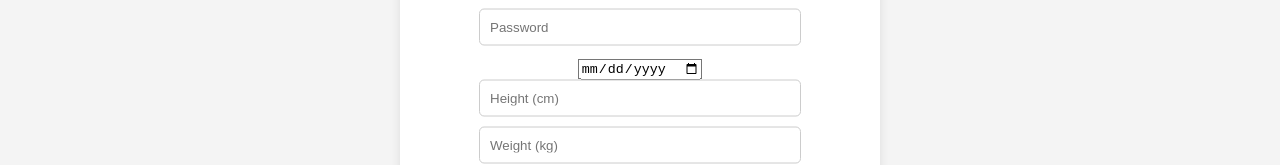
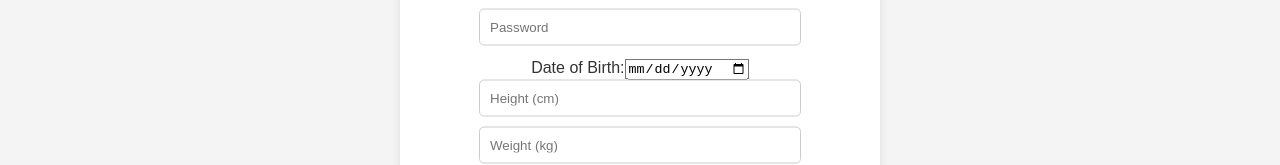
Before and after one commit to ZechariahP/GitFit, a React (Vite) app: page /login in a window 1280 px wide. Both pictures are taken after a click on the button "Register". Shown: the part 519-684 px from the top of the page. Built offline with nearby package versions, Linux system fonts and the light colour scheme.

Commit message:
second commit

```diff
--- a/src/components/ExerciseEntriesTable.tsx
+++ b/src/components/ExerciseEntriesTable.tsx
@@ -5,9 +5,10 @@ interface ExerciseEntriesTableProps {
   exerciseEntries: ExerciseEntry[];
   onRemoveExerciseEntry: (id: number) => void;
   calculateExerciseTotals: (entries: ExerciseEntry[]) => { duration: number, caloriesBurned: number };
+  user_id: number | undefined;
 }
 
-const ExerciseEntriesTable: React.FC<ExerciseEntriesTableProps> = ({ exerciseEntries, onRemoveExerciseEntry, calculateExerciseTotals, user_id }) => {
+const ExerciseEntriesTable: React.FC<ExerciseEntriesTableProps> = ({ exerciseEntries, onRemoveExerciseEntry, calculateExerciseTotals}) => {
 
   const handleRemove = (id: number) => {
     onRemoveExerciseEntry(id);
--- a/src/components/Login.tsx
+++ b/src/components/Login.tsx
@@ -60,7 +60,8 @@ const Login: React.FC = () => {
           <h2>Register</h2>
           <input type="text" value={firstName} onChange={(e) => setFirstName(e.target.value)} placeholder="First Name" />
           <input type="email" value={email} onChange={(e) => setEmail(e.target.value)} placeholder="Email" />
-          <input type="password" value={password} onChange={(e) => setPassword(e.target.value)} placeholder="Password" />
+          <input type="password" value={password} onChange={(e) => setPassword(e.target.value)} placeholder="Password" /><br></br>
+          <label>Date of Birth:</label>
           <input type="date" value={dob} onChange={(e) => setDob(e.target.value)} placeholder="Date of Birth" />
           <input type="number" value={height} onChange={(e) => setHeight(e.target.value)} placeholder="Height (cm)" />
           <input type="number" value={weight} onChange={(e) => setWeight(e.target.value)} placeholder="Weight (kg)" />
--- a/src/components/MainPage.tsx
+++ b/src/components/MainPage.tsx
@@ -19,7 +19,6 @@ const MainPage: React.FC = () => {
   useEffect(() => {
     fetch('http://localhost:5000/api/')
       .then(response => response.text())
-      .then(data => setMessage(data))
       .catch(error => console.error('Error fetching API message:', error));
 
     const userData = localStorage.getItem('user');
```
